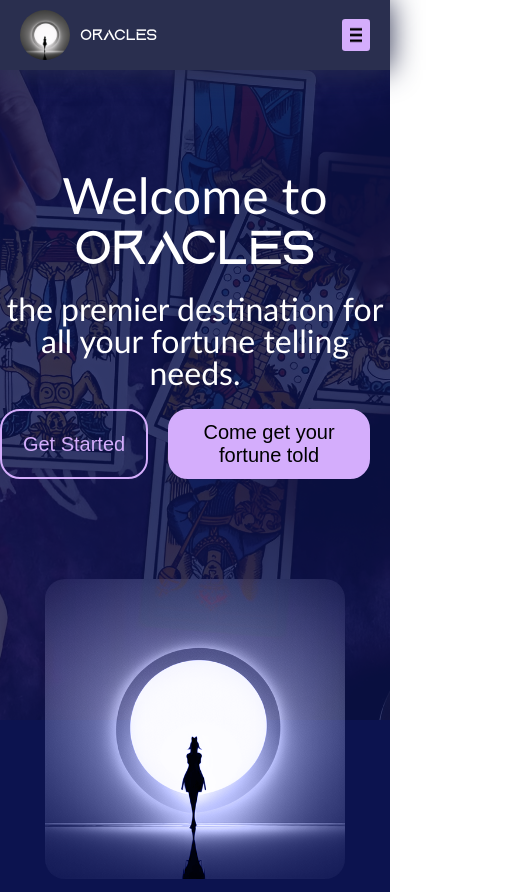
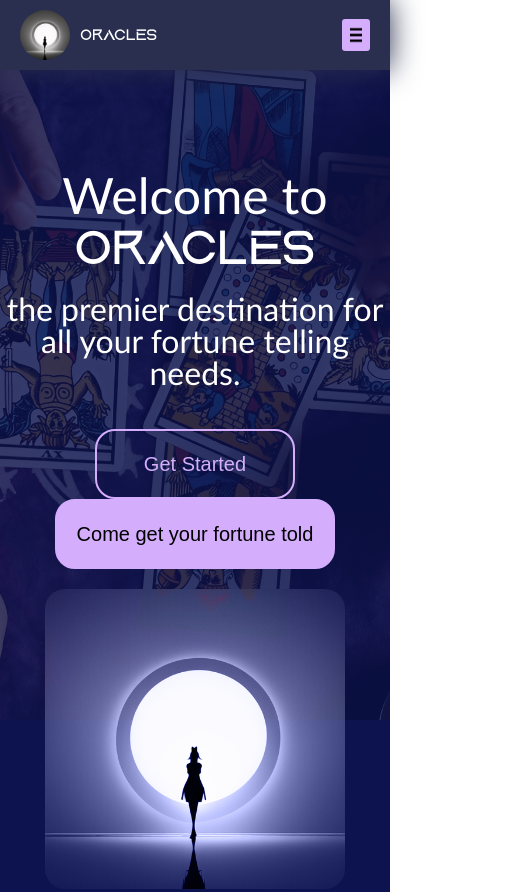
Before and after one commit to haydaridayoff/company-profile-portofolio, a website: page index.html in a window 390 px wide. Shown: the top 892 px of the page, 509 px wide, since content can reach past the window. Drawn offline with Linux system fonts and the light colour scheme.

Commit message:
add mobile responsive feature

```diff
--- a/css/style.css
+++ b/css/style.css
@@ -153,6 +153,7 @@
     display: flex;
     flex-direction: row;
     justify-content: center;
+    align-items: center;
     height: fit-content;
     font-family: 'Gill Sans', 'Gill Sans MT', Calibri, 'Trebuchet MS', sans-serif;
     margin-bottom: 100px;
@@ -160,7 +161,7 @@
 
 
 .home__button--start {
-    margin-right: 20px;
+    margin : 0px 20px;
     height: 70px;
     padding: 0px 20px;
     font-size: 20px;
@@ -173,8 +174,8 @@
 }
 
 .home__button--pricing {
-    margin-right: 20px;
     height: 70px;
+    margin: 0px 20px;
     padding: 0px 20px;
     font-size: 20px;
     border-style: solid;
@@ -439,6 +440,18 @@
     .button--burger {
         display: block;
     }
+
+    .home__button-container {
+        display: flex;
+        flex-direction: column;
+        align-items: center;
+        justify-content: center;
+        margin: 20px;
+    }
+
+    .about__img-container {
+        display: none;
+    }
 }
 
 @media only screen and (min-width:721px) {
```
